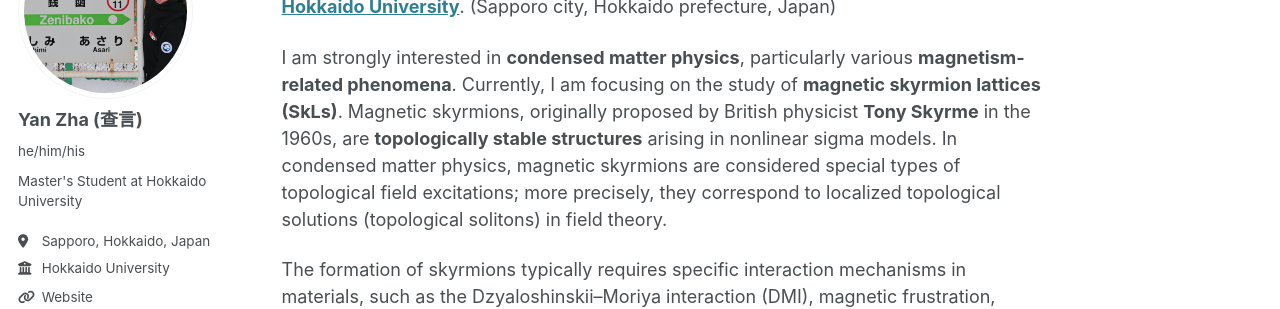
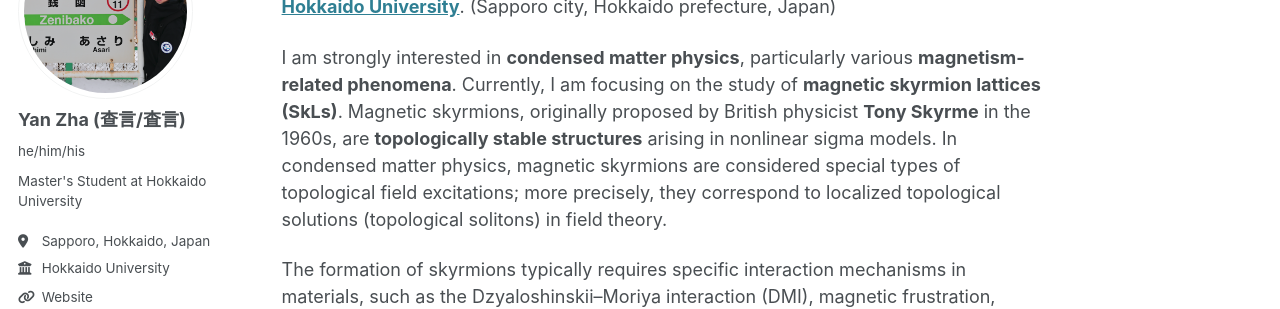
Before and after one commit to yzhacn/yzhacn.github.io, a Jekyll site: the page built from _pages/about.md, in a window 1280 px wide. Shown: the part 182-491 px from the top of the page. Built offline with Jekyll 4.4.1, drawn with Linux system fonts in a browser that asks for light colours; some web fonts are replaced.

Commit message:
Update _config.yml

```diff
--- a/_config.yml
+++ b/_config.yml
@@ -23,7 +23,7 @@ repository               : "academicpages/academicpages.github.io"
 author:
   # Biographic information
   avatar           : "profile.png"
-  name             : "Yan Zha (查言)"
+  name             : "Yan Zha (查言/査言)"
   pronouns         :  "he/him/his"
   bio              : "Master's Student at Hokkaido University"
   location         : "Sapporo, Hokkaido, Japan"
```
